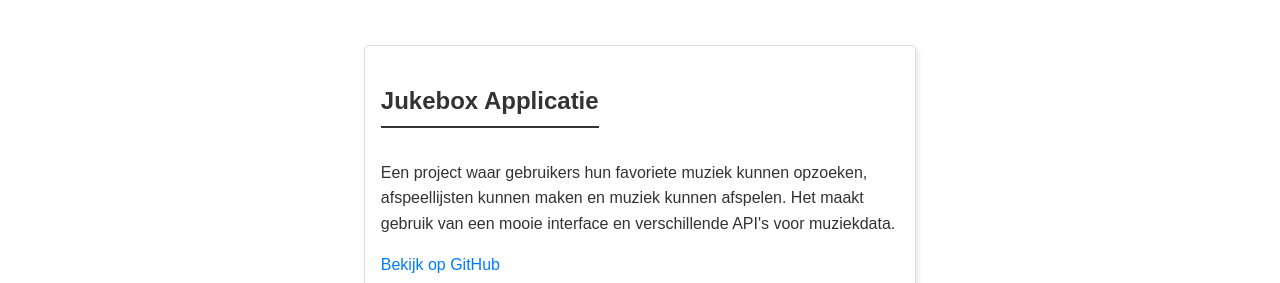
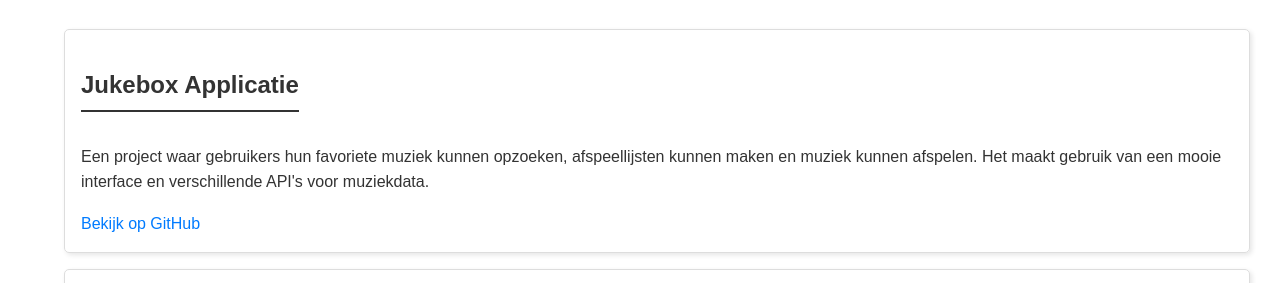
Before and after one commit to MilanoGamezzYT/milansebes.github.io, a plain HTML site: page index.html in a window 1280 px wide. Shown: the part 515-798 px from the top of the page. Drawn offline with Linux system fonts and the light colour scheme.

Commit message:
Update project card to span full width

```diff
--- a/styles.css
+++ b/styles.css
@@ -75,9 +75,9 @@ h2 {
     margin-bottom: 1rem;
     box-shadow: 2px 2px 5px rgba(0, 0, 0, 0.1);
     text-align: left;
-    display: inline-block;
-    width: 45%;
-    margin: 1rem;
+    display: block;
+    width: 100%;
+    margin: 1rem 0;
 }
 
 .project-card h3 {
```
